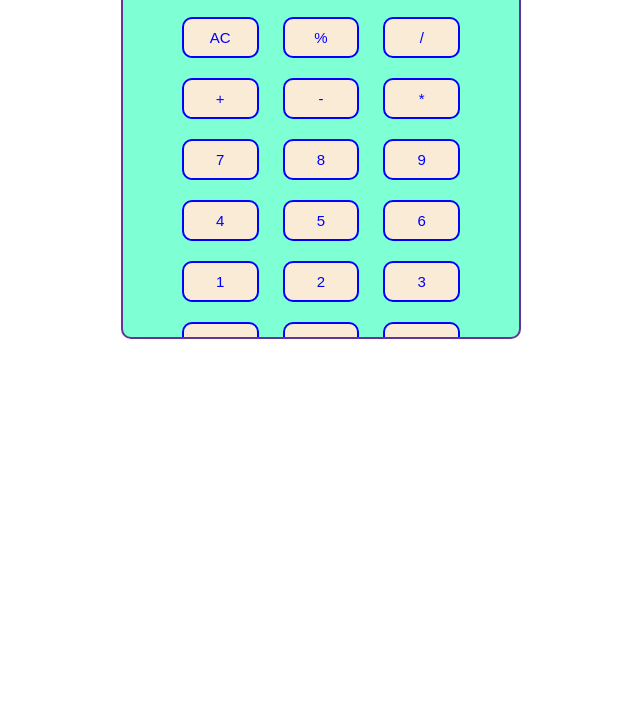
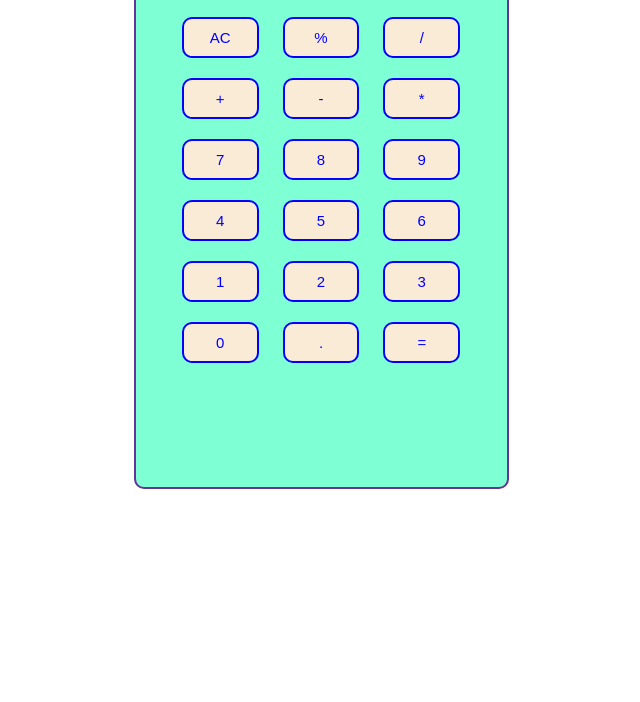
Before and after one commit to sanjaydambal/calculator, a plain HTML site: page index.html in a window 1280 px wide. Shown: the part 98-800 px from the top of the page, without its empty margins (319-959 px from the left). Drawn offline with Linux system fonts and the light colour scheme.

Commit message:
Update style.css

```diff
--- a/style.css
+++ b/style.css
@@ -18,8 +18,8 @@ html,body {
     display: flex;
     flex-direction: column;
     overflow: hidden;
-     width: 400px;
-    height: 400px;
+     width: 375px;
+    height: 550px;
     background-color: aquamarine;
     border: 2px solid rebeccapurple;
     border-radius: 10px;
```
